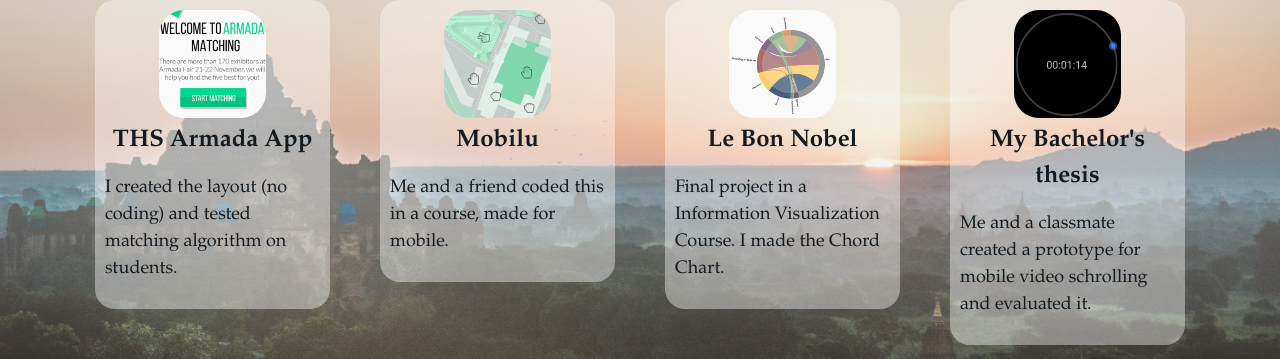
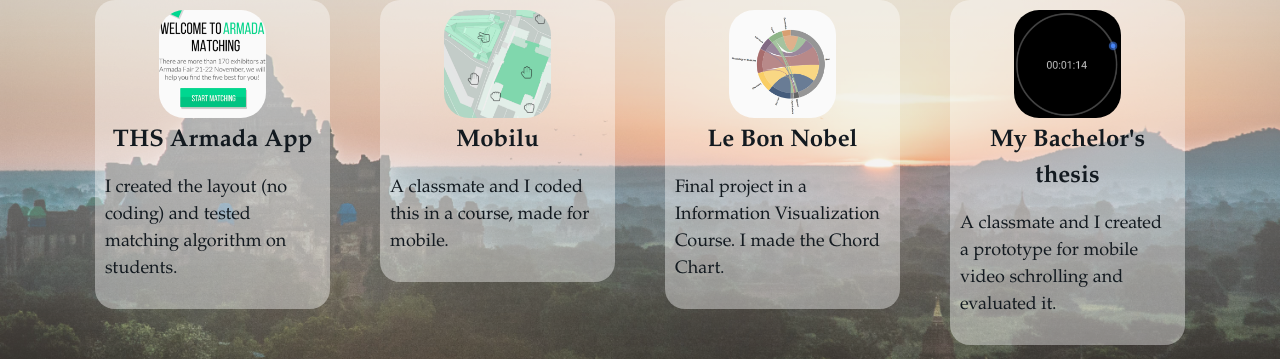
Before and after one commit to Paeron/portfolio, a plain HTML site: page index.html in a window 1280 px wide. Shown: the part 232-591 px from the top of the page. Drawn offline with nearby package versions, Linux system fonts and the light colour scheme.

```diff
--- a/index.html
+++ b/index.html
@@ -26,7 +26,7 @@
 			</div>
 			<div class="col-lg-3 col-md-3 col-sm-6">
 				<div class="item" onclick="linkOpener('https://mobilu.github.io/Project/')">
-					<img src="mobilu.png" class="imgProject"></img><p class="title">Mobilu</p><p>Me and a friend coded this in a course, made for mobile.</p>
+					<img src="mobilu.png" class="imgProject"></img><p class="title">Mobilu</p><p>A classmate and I coded this in a course, made for mobile.</p>
 				</div>
 			</div>
 			<div class="col-lg-3 col-md-3 col-sm-6">
@@ -36,7 +36,7 @@
 			</div>
 			<div class="col-lg-3 col-md-3 col-sm-6">
 				<div class="item" onclick="linkOpener('http://kth.diva-portal.org/smash/record.jsf?pid=diva2%3A939515&dswid=393')">
-					<img src="bachelors.png" class="imgProject"></img><p class="title">My Bachelor's thesis</p><p>Me and a classmate created a prototype for mobile video schrolling and evaluated it.</p>
+					<img src="bachelors.png" class="imgProject"></img><p class="title">My Bachelor's thesis</p><p>A classmate and I created a prototype for mobile video schrolling and evaluated it.</p>
 				</div>
 			</div>
 		</div>
```
